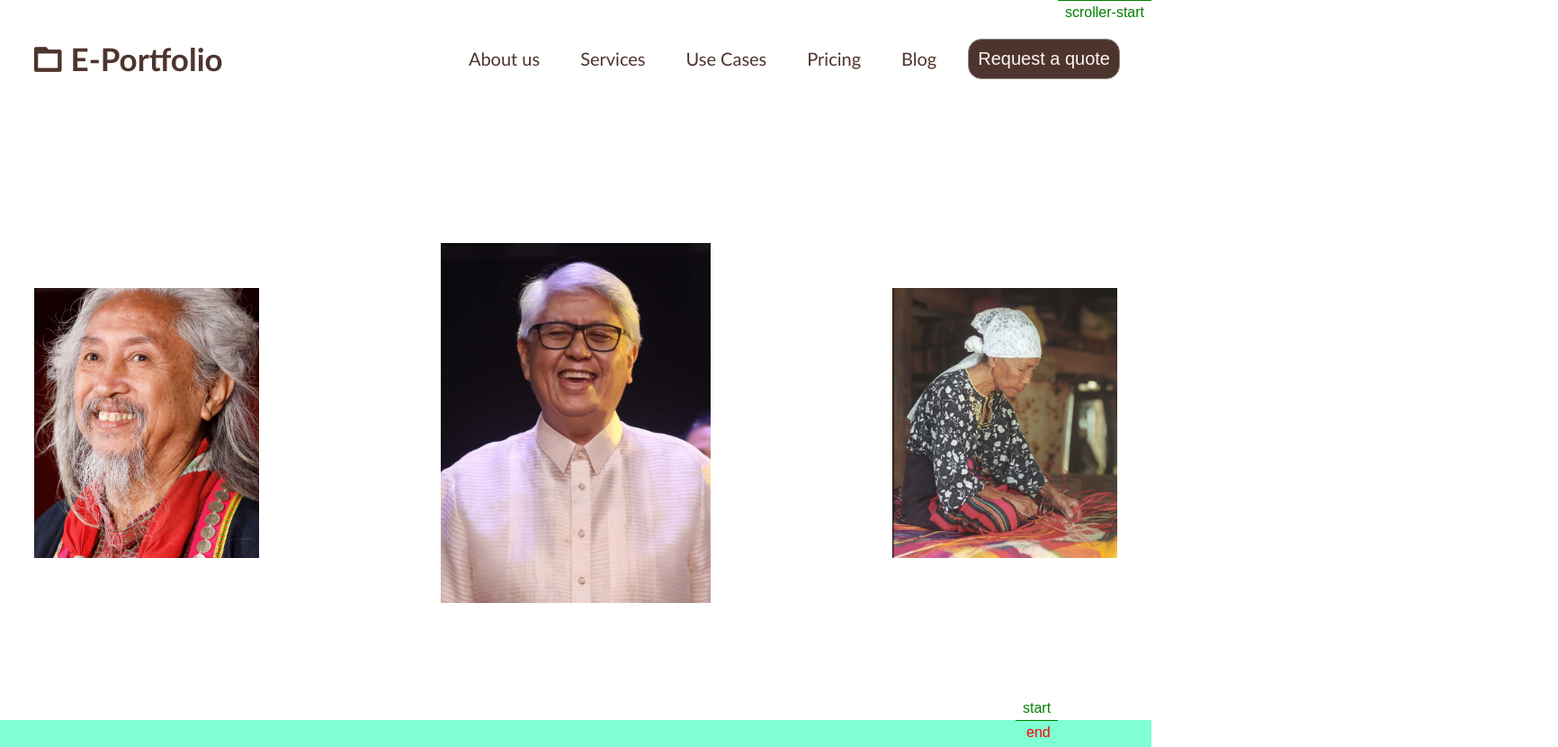
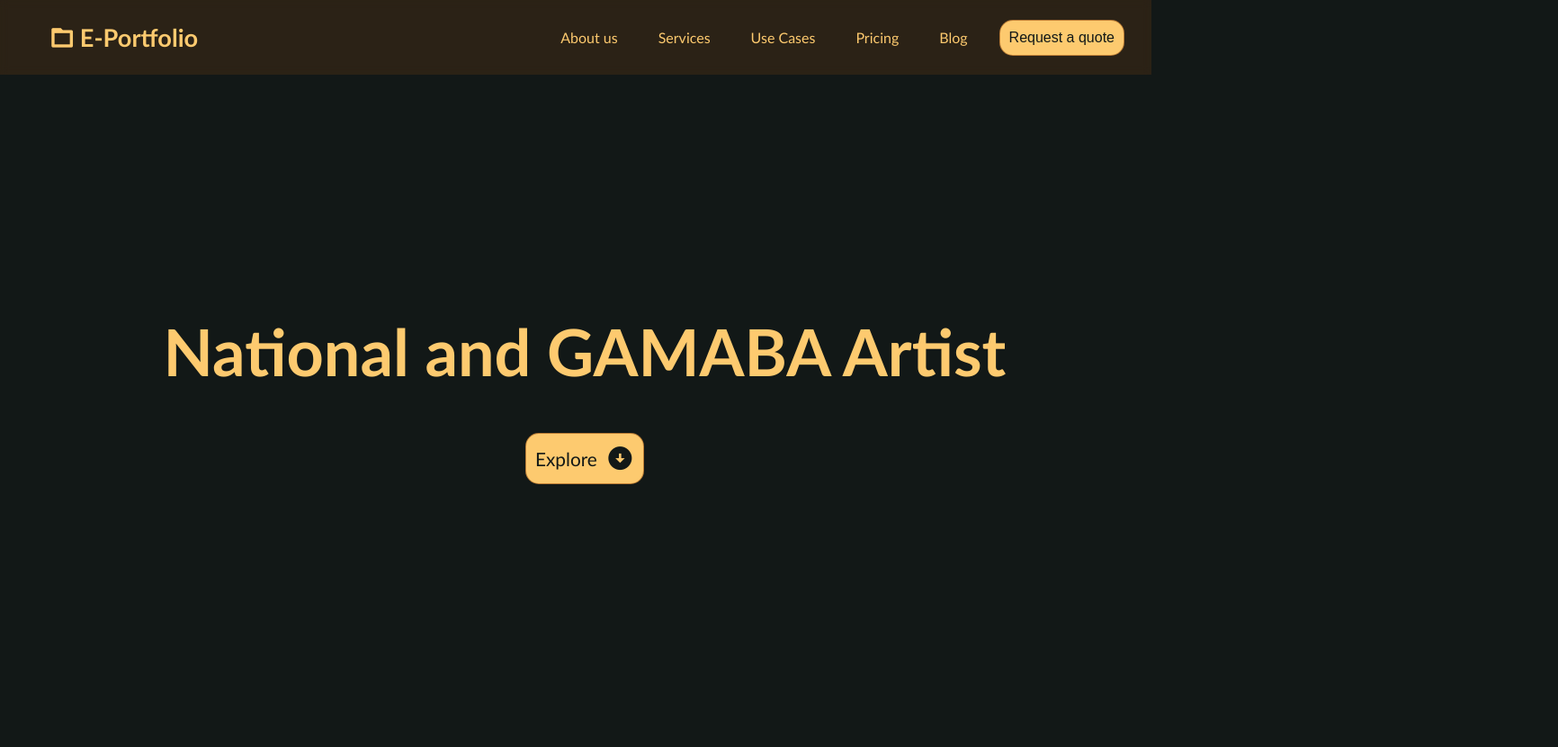
Before and after one commit to Michael3682/E-Portfolio, a plain HTML site: page index.html in a window 1280 px wide. Shown: the top 830 px of the page at 90% size, 1732 px wide, since content can reach past the window. Drawn offline with nearby package versions, Linux system fonts and the light colour scheme.

Commit message:
Add files via upload

```diff
--- a/index.html
+++ b/index.html
@@ -10,42 +10,48 @@
 </head>
 
 <body>
-    <div class="landingPage">
-        <nav>
-            <h1><i class="ri-folder-3-line"></i> E-Portfolio</h1>
-            <div class="part2">
-                <a class="btn" href="#about"><span>About us</span></a>
-                <a class="btn" href="#services"><span>Services</span></a>
-                <a class="btn" href="#cases"><span>Use Cases</span></a>
-                <a class="btn" href="#pricing"><span>Pricing</span></a>
-                <a class="btn" href="#blog"><span>Blog</span></a>
-                <button id="btn">Request a quote</button>
+    <nav>
+        <h1 id="home"><i class="ri-folder-3-line"></i> E-Portfolio</h1>
+        <div class="buttons">
+            <a class="btn" href="#section1"><span>About us</span></a>
+            <a class="btn" href="#section2"><span>Services</span></a>
+            <a class="btn" href="#section3"><span>Use Cases</span></a>
+            <a class="btn" href="#pricing"><span>Pricing</span></a>
+            <a class="btn" href="#blog"><span>Blog</span></a>
+            <button id="btn">Request a quote</button>
+        </div>
+    </nav>
+    <div id="main">
+        <div class="parts">
+            <h1 id="text">National and GAMABA Artist</h1>
+            <div id="btn2">
+                <div>Explore <i id="icon" class="ri-arrow-down-circle-fill"></i>
+                </div>
             </div>
-        </nav>
-        <div class="content">
-            <img class="img1" src="KidlatTahimik.jpg">
-            <img class="img2" src="RyanCayabyab.jpg">
-            <img class="img3" src="HajaAminaAppi.jpg">
         </div>
     </div>
-    <div id="about">
-        <h1>PIN TEXT</h1>
+    <div id="section1">
+        <h1>Section 1</h1>
+        <div class="card">
+            <img src="KidlatTahimik.jpg" alt="">
+        </div>
     </div>
-    <div class="page3">
-        <h1>TEXT</h1>
+    <div id="section2">
+        <h1>Section 2</h1>
+        <div class="card">
+            <img src="RyanCayabyab.jpg" alt="">
+        </div>
+    </div>
+    <div id="section3">
+        <h1>Section 3</h1>
+        <div class="card">
+            <img src="HajaAminaAppi.jpg" alt="">
+        </div>
     </div>
     <script src="https://cdn.jsdelivr.net/npm/gsap@3.12.5/dist/gsap.min.js"></script>
-    <script src="https://cdn.jsdelivr.net/npm/gsap@3.12.5/dist/Flip.min.js"></script>
     <script src="https://cdn.jsdelivr.net/npm/gsap@3.12.5/dist/ScrollTrigger.min.js"></script>
-    <script src="https://cdn.jsdelivr.net/npm/gsap@3.12.5/dist/Observer.min.js"></script>
-    <script src="https://cdn.jsdelivr.net/npm/gsap@3.12.5/dist/ScrollToPlugin.min.js"></script>
-    <script src="https://cdn.jsdelivr.net/npm/gsap@3.12.5/dist/Draggable.min.js"></script>
-    <script src="https://cdn.jsdelivr.net/npm/gsap@3.12.5/dist/MotionPathPlugin.min.js"></script>
-    <script src="https://cdn.jsdelivr.net/npm/gsap@3.12.5/dist/EaselPlugin.min.js"></script>
-    <script src="https://cdn.jsdelivr.net/npm/gsap@3.12.5/dist/PixiPlugin.min.js"></script>
     <script src="https://cdn.jsdelivr.net/npm/gsap@3.12.5/dist/TextPlugin.min.js"></script>
     <script src="https://cdn.jsdelivr.net/npm/gsap@3.12.5/dist/EasePack.min.js"></script>
-    <script src="https://cdn.jsdelivr.net/npm/gsap@3.12.5/dist/CustomEase.min.js"></script>
     <script src="script.js"></script>
 </body>
 
--- a/script.js
+++ b/script.js
@@ -1,61 +1,44 @@
 const animate1 = () => {
     var tl = gsap.timeline()
 
-    tl.from("nav h1, a", {
-        y: -30,
-        opacity: 0,
-        delay: .3,
-        duration: .6,
-        stagger: .15
-    })
-    tl.from("button", {
-        x: 50,
-        opacity: 0
-    })
+    tl.from("nav", { y: -100, duration: .7, delay: .5 })
+    tl.from("nav h1", { opacity: 0, delay: .5, duration: .5, stagger: .15 })
+    tl.from("nav a", { y: -30, opacity: 0, duration: .5, stagger: .15 })
+    tl.from("nav button", { x: 50, opacity: 0 })
 }
-
 const buttonsHoverAnimation = () => {
     const buttons = gsap.utils.toArray(".btn");
+    const btn = document.querySelector("#btn")
+    const btn2 = document.querySelector("#btn2")
+
+    var tl = gsap.timeline({ paused: true })
+    var tl2 = gsap.timeline({ paused: true })
+    var tl3 = gsap.timeline({ paused: true })
+
     buttons.forEach((item) => {
         let element = item.querySelector("span");
         var tl = gsap.timeline({ paused: true })
-
-        tl.to(element, {
-            backgroundColor: "#8b8b837a",
-            duration: .2,
-        })
-
+        tl.to(element, { backgroundColor: "#8f4c1299", duration: .15, })
         item.addEventListener("mouseenter", () => tl.play())
         item.addEventListener("mouseleave", () => tl.reverse())
     });
 
-    const btn = document.querySelector("#btn")
-    var tl = gsap.timeline({ paused: true })
-
-    tl.to("nav button", {
-        backgroundColor: "transparent",
-        color: "#4e342e"
-    })
+    tl.to("nav button", { backgroundColor: "transparent", color: "#fdca6f", duration: .3 })
+    tl2.to(".parts #btn2", { backgroundColor: "transparent", color: "#fdca6f" })
+    tl3.to("#icon", { duration: .2, yPercent: -150, ease: "power2.in" });
+    tl3.set("#icon", { yPercent: 150 });
+    tl3.to("#icon", { duration: .2, yPercent: 0 });
 
     btn.addEventListener("mouseenter", () => tl.play())
     btn.addEventListener("mouseleave", () => tl.reverse())
+    btn2.addEventListener("mouseenter", () => { tl2.play(), tl3.play() })
+    btn2.addEventListener("mouseleave", () => { tl2.reverse(), tl3.reverse() })
+    btn2.addEventListener("click", () => document.querySelector("#section1").scrollIntoView({ behavior: 'smooth'}))
 }
 
-const animate2 = () => {
-    gsap.to("#about h1", {
-        transform: "translateX(-55%)",
-        scrollTrigger: {
-            trigger: "#about",
-            scroller: "body",
-            scrub: 1,
-            start: "top 0",
-            end: "top -200%",
-            pin: true,
-            markers: true
-        }
-    })
-}
+const home = document.querySelector("#home")
+home.addEventListener("click", () => document.querySelector("body").scrollIntoView({ behavior: 'smooth' }))
 
+
+animate1()
 buttonsHoverAnimation()
-animate1()
-animate2()
--- a/style.css
+++ b/style.css
@@ -1,7 +1,7 @@
 :root {
-    --primary: #fbf7ef;
-    --secondary: #4e342e;
-    --accent: #8b8b83;
+    --primary: #121817;
+    --secondary: #fdca6f;
+    --accent: #8e4d13;
 }
 
 ::-webkit-scrollbar {
@@ -12,38 +12,43 @@
     background-color: var(--secondary);
 }
 
+html {
+    scroll-behavior: smooth;
+}
+
 body {
     margin: 0;
     padding: 0;
-    box-sizing: border-box;
     font-family: 'Trebuchet MS', 'Lucida Sans Unicode', 'Lucida Grande', 'Lucida Sans', Arial, sans-serif;
     overflow-x: hidden;
+    background-color: var(--primary);
     color: var(--secondary);
 }
 
-.landingPage {
-    height: 100vh;
-    width: 100vw;
-    position: relative;
-
-    & nav {
+nav {
     display: flex;
     align-items: center;
     justify-content: space-between;
-        padding: 15px 35px;
+    padding: 0 30px;
+    position: sticky;
+    top: 0;
+    background-color: #904d1433;
+    backdrop-filter: blur(5px);
 
     & h1 {
-            font-size: 35px;
+        font-size: 1.7em;
+        margin: 25px;
+        cursor: pointer;
     }
 
-        & .part2 {
+    & .buttons {
         display: flex;
         align-items: center;
         justify-content: center;
         gap: 25px;
 
         & a {
-                font-size: 20px;
+            font-size: 1em;
             font-weight: 500;
             cursor: pointer;
             text-decoration: none;
@@ -58,53 +63,87 @@ body {
 
         & button {
             padding: 10px;
-                font-size: 20px;
+            font-size: 1em;
             border-radius: 15px;
             cursor: pointer;
             color: var(--primary);
-                border: 1px solid var(--accent);
+            border: 1px solid #8f4c1299;
             background-color: var(--secondary);
         }
     }
 }
 
-    .content {
-        display: grid;
-        place-items: center;
-        grid-template-columns: repeat(3, 1fr);
-        height: calc(100% - 120px);
-        width: 100%;
-        gap: 150px;
+#main {
+    height: 100vh;
+    width: 100vw;
+    display: flex;
+    justify-content: center;
+    align-items: center;
+    padding: 10px;
 
-        & img {
-            height: 300px;
-            width: 250px;
+    & .parts {
+        padding-bottom: 150px;
         display: flex;
-            object-fit: cover;
+        justify-content: center;
+        align-items: center;
+        flex-direction: column;
+
+        & h1 {
+            font-size: 4.5em;
         }
 
-        & img:nth-child(2) {
-            height: 400px;
-            width: 300px;
+        & #btn2 {
+            padding: 10px;
+            font-size: 1.3em;
+            border-radius: 15px;
+            cursor: pointer;
+            color: var(--primary);
+            border: 1px solid #8f4c1299;
+            background-color: var(--secondary);
+
+            & div {
+                display: flex;
+                justify-content: center;
+                align-items: center;
+                gap: 10px;
+                overflow: hidden;
+            }
+
+            & .icon {
+                overflow: hidden;
+            }
+
+            & i {
+                font-size: 1.5em;
+            }
         }
     }
 }
 
-#about {
+#section1 {
     height: 100vh;
     width: 100vw;
-    background-color: aquamarine;
-    display: flex;
-    align-items: center;
+    padding: 60px 30px;
+}
 
-    & h1 {
-        font-size: 30vw;
-        padding-left: 5%;
-        text-wrap: nowrap;
+.card {
+    height: 100%;
+    width: 100%;
+
+    & img {
+        width: 300px;
+        object-fit: contain;
     }
 }
 
-.page3 {
+#section2 {
     height: 100vh;
     width: 100vw;
+    padding: 60px 30px;
 }
+
+#section3 {
+    height: 100vh;
+    width: 100vw;
+    padding: 60px 30px;
+}
```
Lines whose indentation alone changed are shown as unchanged.
